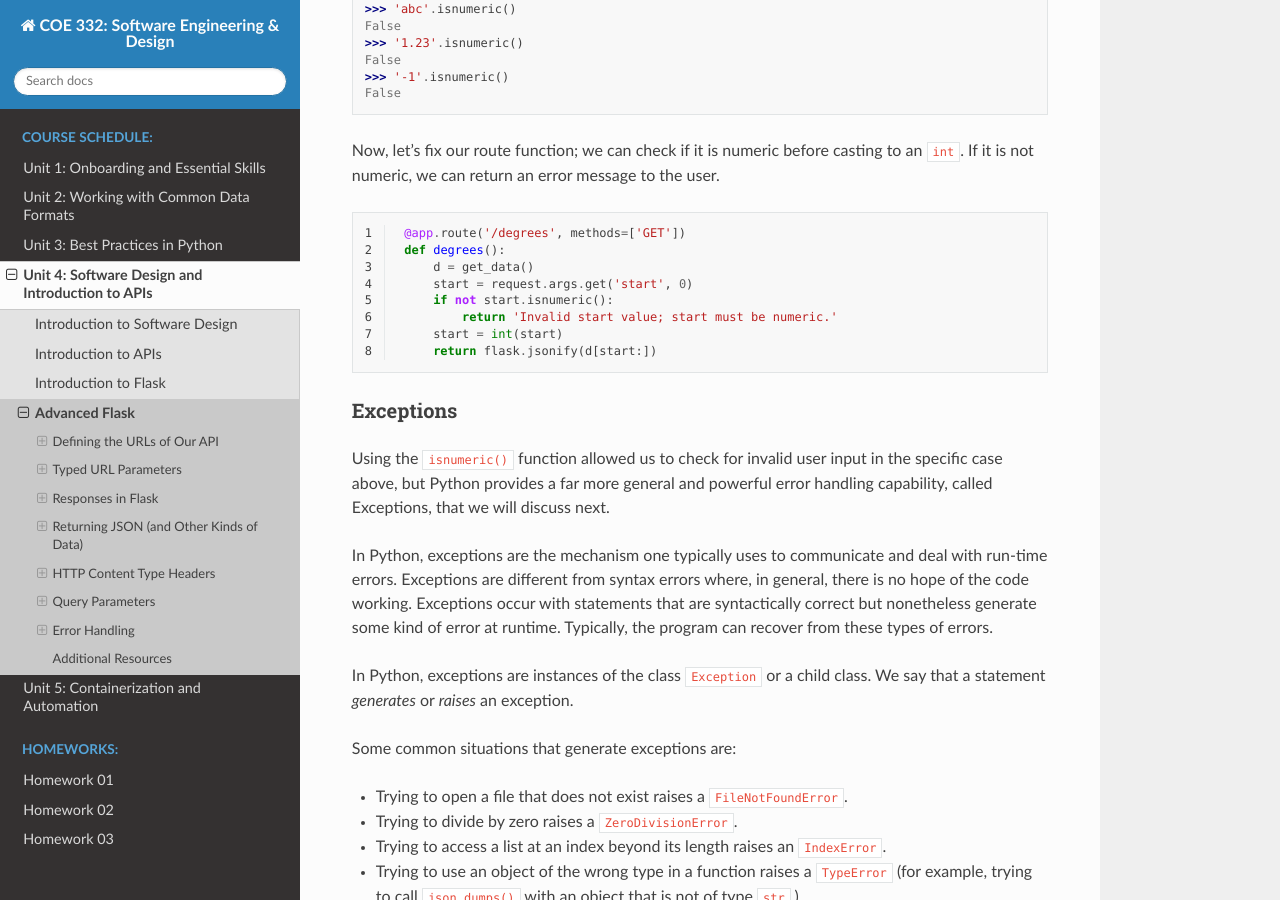
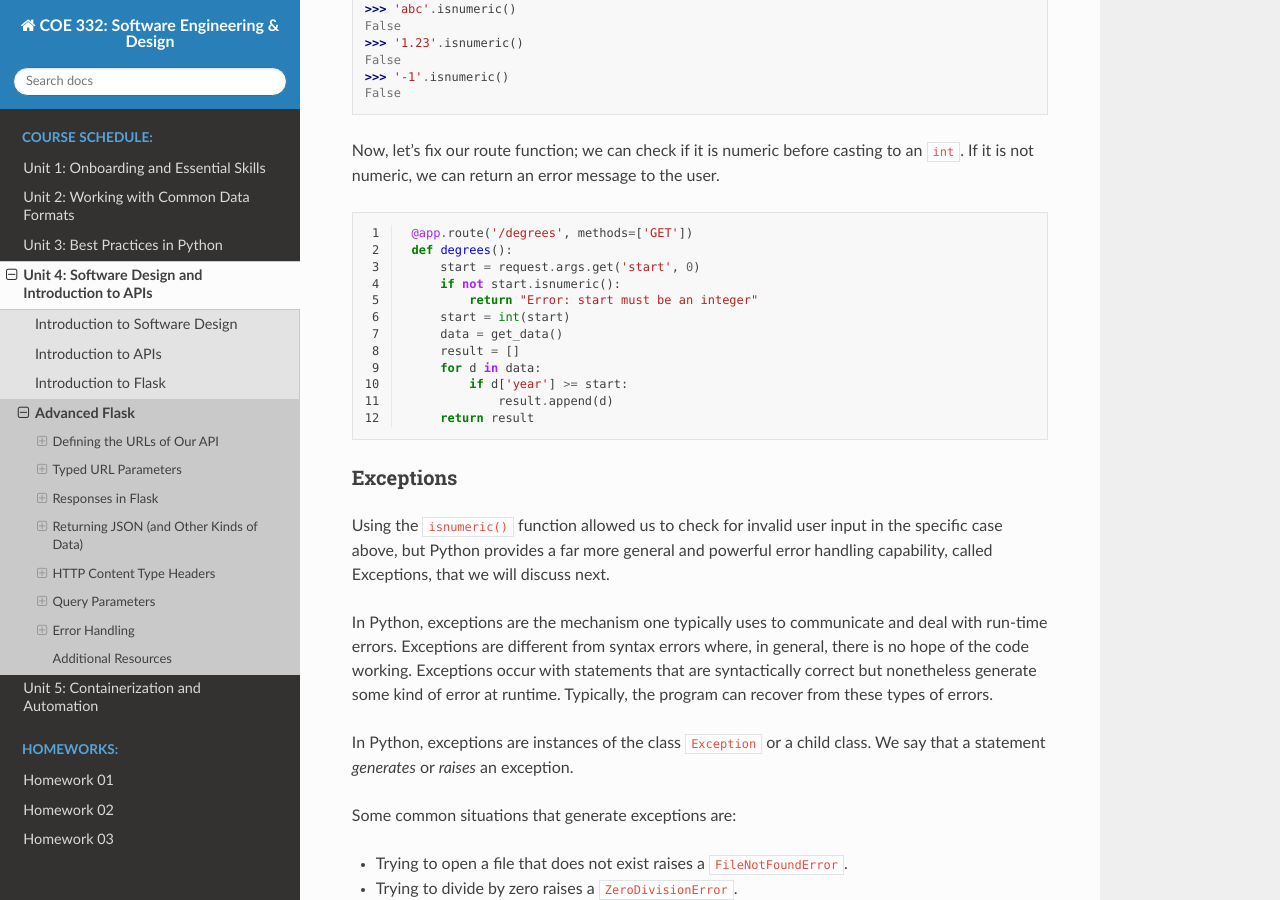
Before and after one commit to TACC/coe-332-sp23, a Sphinx documentation site: the page built from docs/unit04/advanced_flask.rst, in a window 1280 px wide and 900 px high, scrolled down 8962 px. Built offline with Sphinx 7.4.7 and the Read the Docs theme 2.0.0, drawn with Linux system fonts in a browser that asks for light colours; some of the changed text lies outside the part shown.

Commit message:
updates for flask 2.x

```diff
--- a/docs/unit04/advanced_flask.rst
+++ b/docs/unit04/advanced_flask.rst
@@ -471,12 +471,16 @@
 
     @app.route('/degrees', methods=['GET'])
     def degrees():
-        d = get_data()
         start = request.args.get('start', 0)
         if not start.isnumeric():
-            return 'Invalid start value; start must be numeric.'
+            return "Error: start must be an integer"
         start = int(start)
-        return flask.jsonify(d[start:])
+        data = get_data()
+        result = []
+        for d in data:
+            if d['year'] >= start:
+                result.append(d)
+        return result
 
 
 Exceptions
@@ -601,14 +605,19 @@
 
    @app.route('/degrees', methods=['GET'])
    def degrees():
-      d = get_data()
-      start = request.args.get('start')
-      if start:
-         try:
-             start = int(start)
-         except ValueError:
-             return "Invalid start parameter; start must be an integer."
-      return flask.jsonify(d[start:])
+       d = get_data()
+       start = request.args.get('start', 0)
+       if start:
+           try:
+               start = int(start)
+           except ValueError:
+               return "Invalid start parameter; start must be an integer."
+       data = get_data()
+       result = []
+       for d in data:
+           if d['year'] >= start:
+               result.append(d)
+       return result
 
 
 
```
